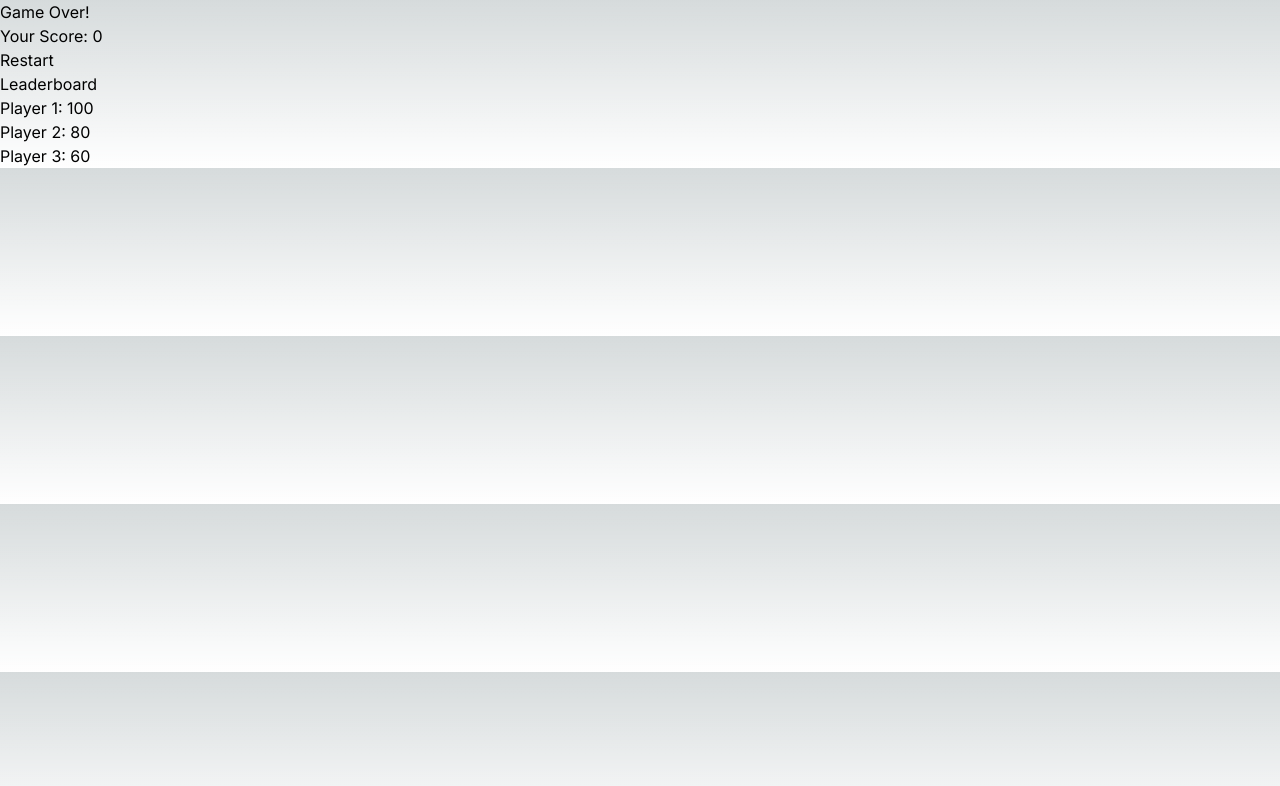
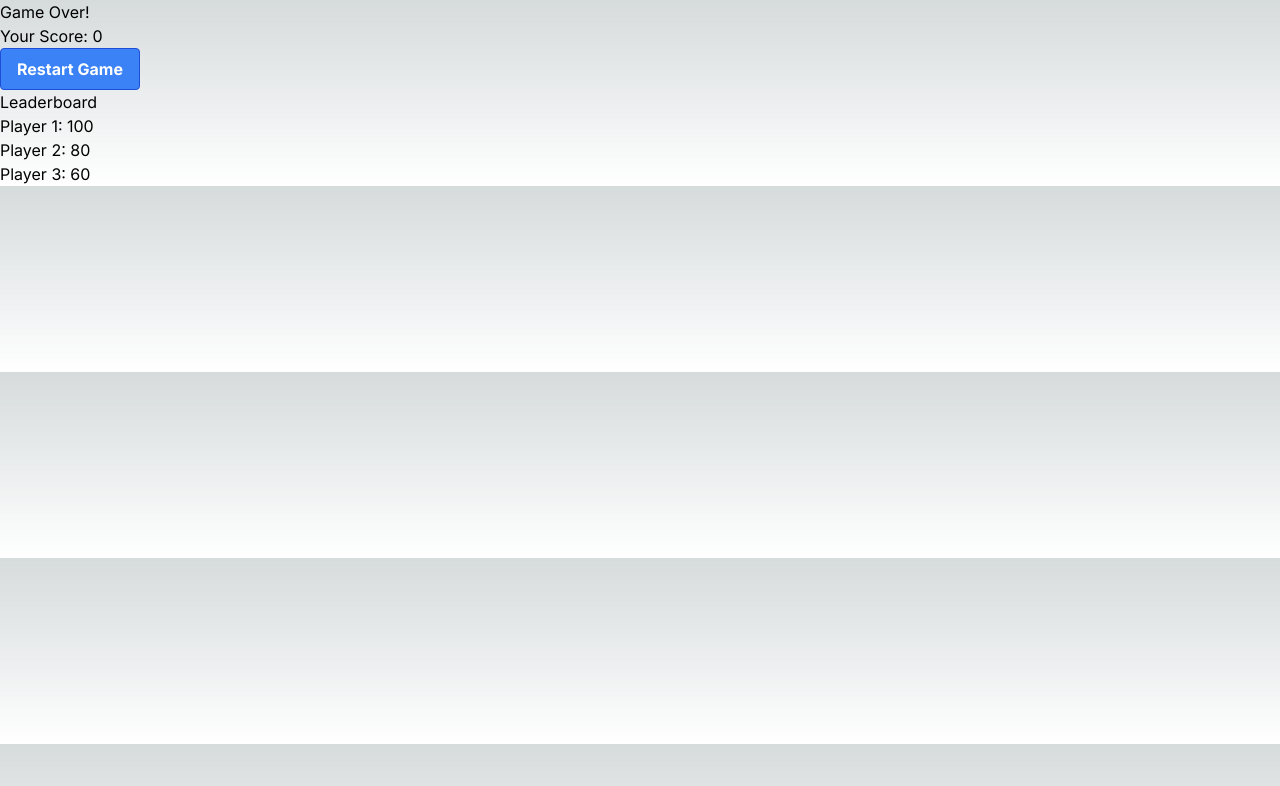
Before and after one commit to Amitten77/CrossyTractor, a Next.js app in the folder frontend/: page /endGame in a window 1280 px wide. Shown: the top 786 px of the page. Built offline with nearby package versions, Linux system fonts and the light colour scheme.

Commit message:
Restart button works

```diff
--- a/frontend/src/app/endGame/page.tsx
+++ b/frontend/src/app/endGame/page.tsx
@@ -32,7 +32,10 @@
       <div className="endgame-container">
         <h1>Game Over!</h1>
         <p>Your Score: {score}</p>
-        <button onClick={handleRestart}>Restart</button>
+        <a href="game">
+          <button className='bg-blue-500 hover:bg-blue-700 text-white font-bold py-2 px-4 border border-blue-700 rounded mr-6'>Restart Game</button>
+        </a>
+
       </div>
 
       <div className="leaderboard-container">
```
